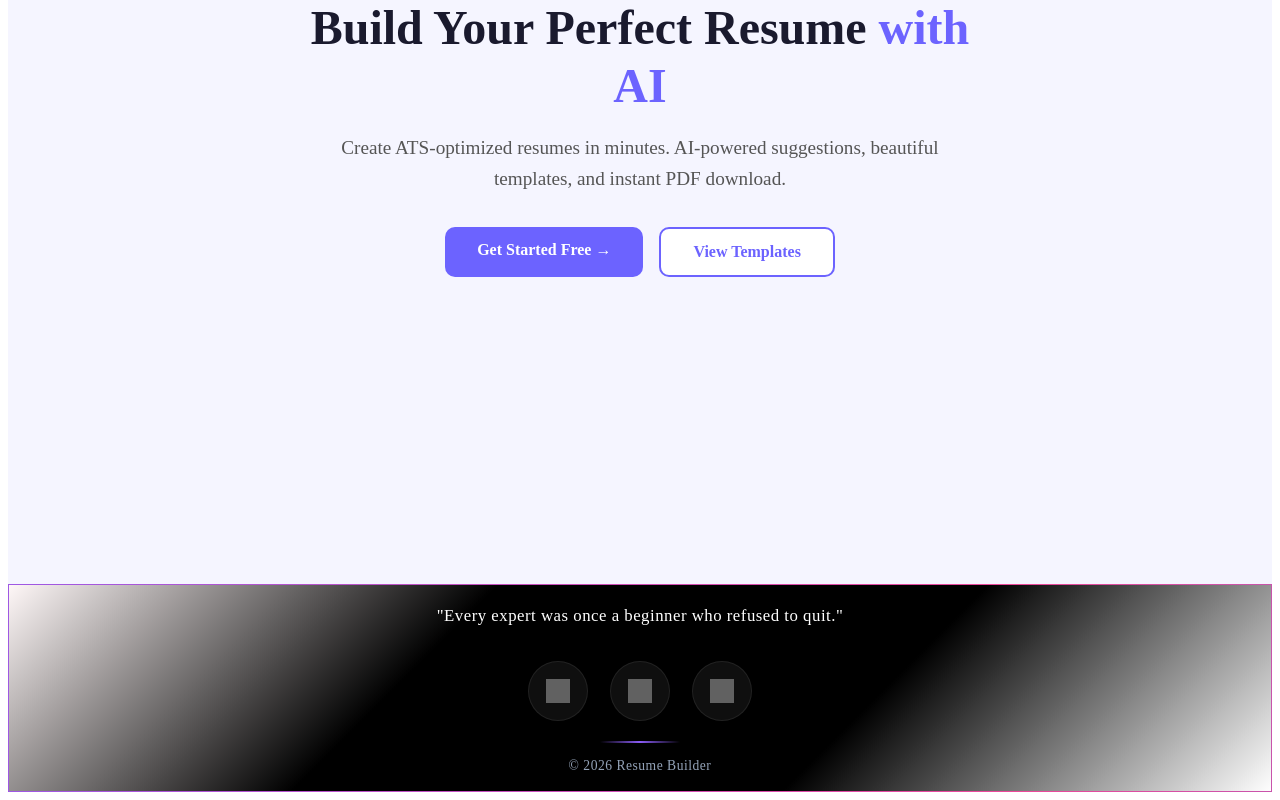
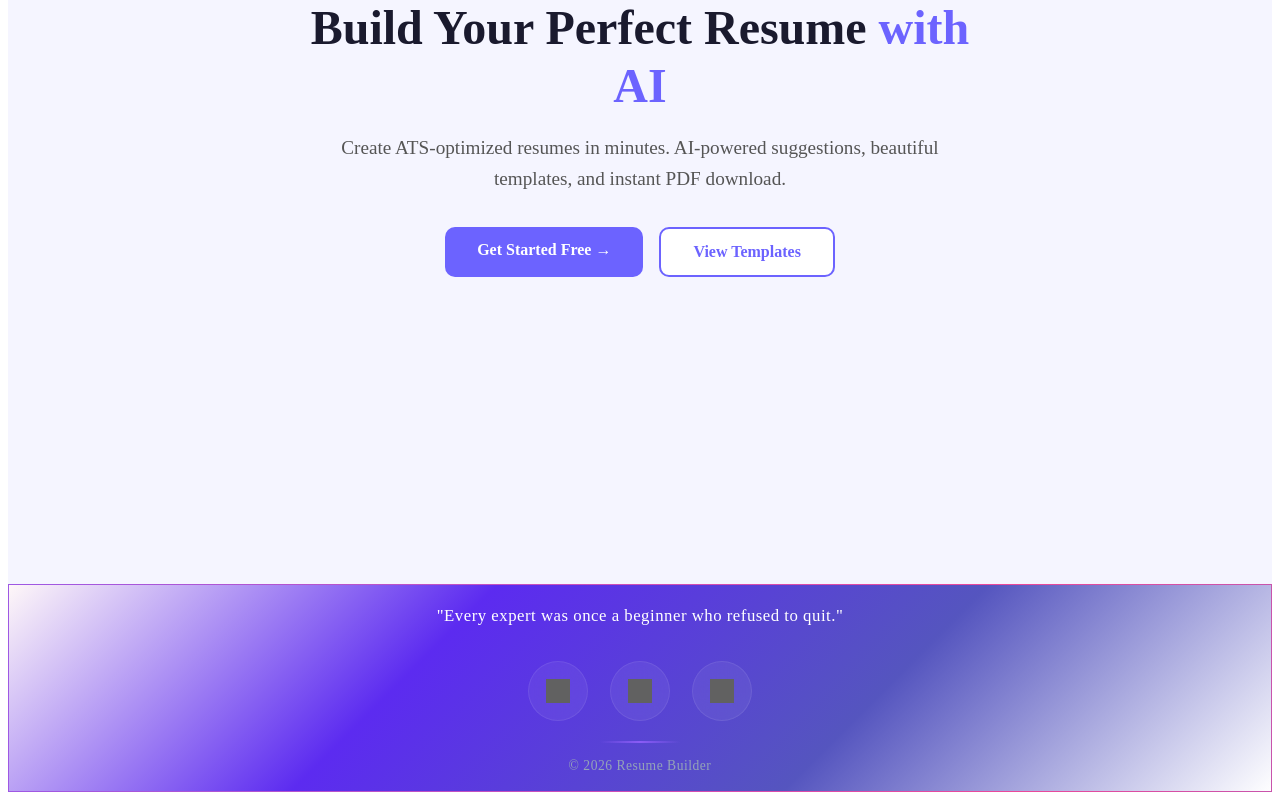
Before and after one commit to samircahudhary/AI-Resume, a React (Vite) app in the folder Resume-frontend/: page / in a window 1280 px wide. Shown: the part 350-1150 px from the top of the page. Built offline with nearby package versions, Linux system fonts and the light colour scheme; no server answers; grey boxes are pictures that could not be loaded.

Commit message:
css change

```diff
--- a/Resume-frontend/src/components/Footer.css
+++ b/Resume-frontend/src/components/Footer.css
@@ -2,7 +2,7 @@
   position: relative;
   margin-top: 30px;
   padding: 5px 5px;
-  background:linear-gradient(135deg, #fff8f8, #000000, #000000, #ffffff);
+  background:linear-gradient(135deg, #fff8f8, #5c2bf0, #5555bf, #ffffff);
   overflow: hidden;
 }
 
```
